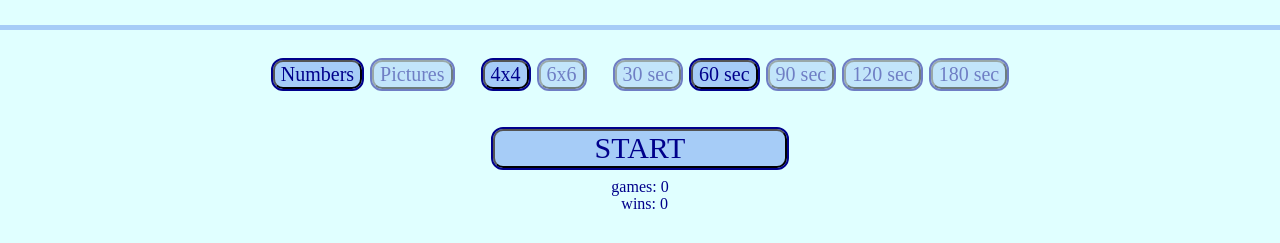
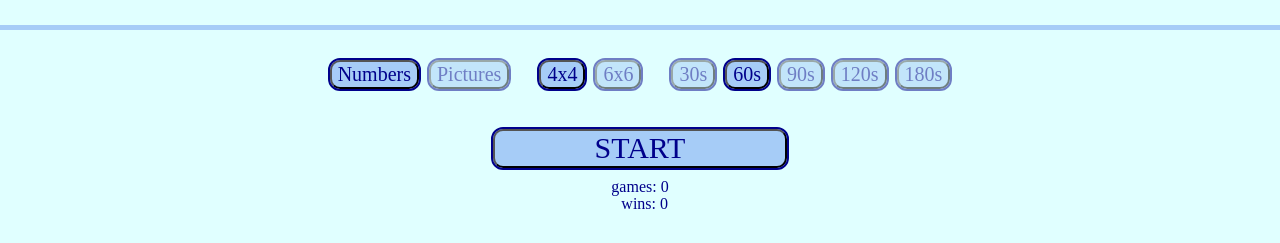
Before and after one commit to Agafocean/PairsGame, a website: page index.html in a window 1280 px wide. Shown: the part 455-698 px from the top of the page. Drawn offline with Linux system fonts and the light colour scheme.

Commit message:
pairsgame 3.0

```diff
--- a/index.html
+++ b/index.html
@@ -29,11 +29,11 @@
         <button class="size">6x6</button>
       </div>
       <div id="times" class="times">
-        <button class="time">30 sec</button>
-        <button class="time">60 sec</button>
-        <button class="time">90 sec</button>
-        <button class="time">120 sec</button>
-        <button class="time">180 sec</button>
+        <button class="time">30s</button>
+        <button class="time">60s</button>
+        <button class="time">90s</button>
+        <button class="time">120s</button>
+        <button class="time">180s</button>
       </div>
     </div>
 
```
